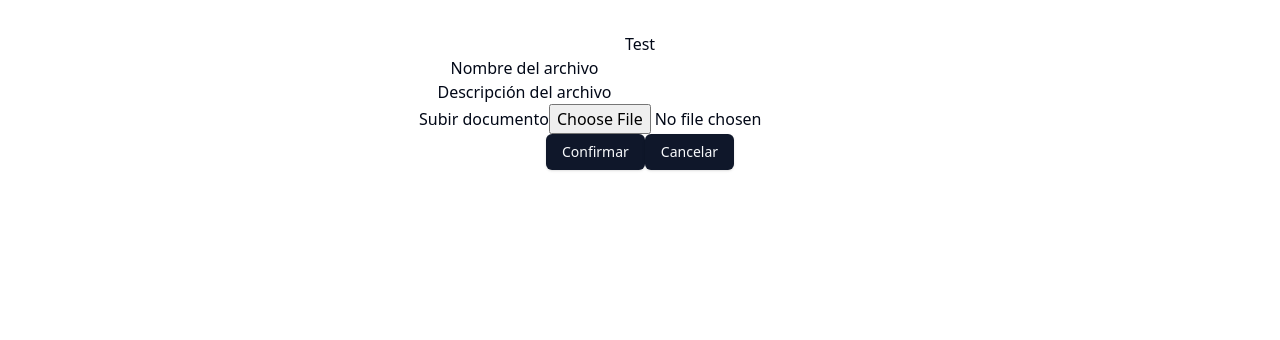
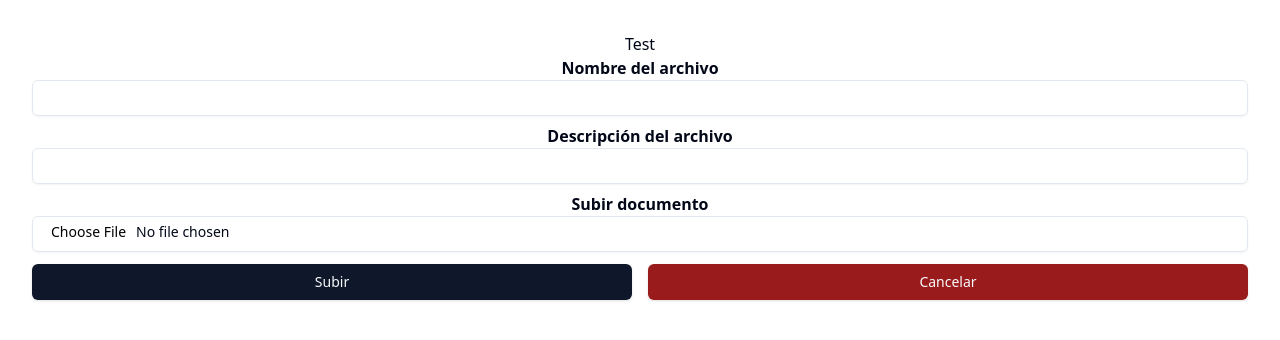
Before and after one commit to DivorcedLance/myb-hydraulic-manager, a React (Vite) app: page /myb-hydraulic-manager/test in a window 1280 px wide. Shown: the top 340 px of the page. Built offline with nearby package versions, Linux system fonts and the light colour scheme.

Commit message:
Add style in upload button

```diff
--- a/src/App.jsx
+++ b/src/App.jsx
@@ -11,6 +11,7 @@ import { RegistroProyecto } from "./pages/RegistroProyecto";
 import { TestPage } from "./components/test/TestPage";
 import { CloseProjectListPage } from "./pages/CloseProjectListPage";
 import VisualizarRepPendPage from "./pages/VisualizarRepPendPage";
+import { TecnicoLibrePage } from "./pages/TecnicoLibrePage";
 
 function App() {
   return (
@@ -26,6 +27,7 @@ function App() {
           <Route path="/proyeccionRepuestos" element={<ProyeccionRepuestos />} />
           <Route path="/closeProject" element={<CloseProjectListPage />} />
           <Route path="/visualizarRepuestos" element={<VisualizarRepPendPage />} />
+          <Route path="/tecnicoLibre" element={<TecnicoLibrePage />} />
           <Route path="/test" element={<TestPage />} />
         </Routes>
       </BrowserRouter>
--- a/src/EmpleadoVentas/FileProyecto.jsx
+++ b/src/EmpleadoVentas/FileProyecto.jsx
@@ -24,9 +24,9 @@ export function FileProyecto({ onAddProforma, manualError, fr }) {
   const [isDialogOpen, setIsDialogOpen] = useState(false);
 
   const handleCancel = () => {
-    fr.setValue("fileName", "");
-    fr.setValue("filedescription", "");
-    fr.setValue("file", null);
+    fr.setValue("fileName", undefined);
+    fr.setValue("filedescription", undefined);
+    fr.setValue("file", undefined);
     setIsDialogOpen(false);
   };
 
@@ -60,7 +60,7 @@ export function FileProyecto({ onAddProforma, manualError, fr }) {
           <DialogTitle>{"Subir proforma"}</DialogTitle>
           <DialogDescription></DialogDescription>
         </DialogHeader>
-        <div className="flex flex-col w-full h-full items-center gap-6">
+        <div className="flex flex-col px-4 w-full gap-2">
           <FormField
             control={fr.control}
             name="fileName"
@@ -72,6 +72,7 @@ export function FileProyecto({ onAddProforma, manualError, fr }) {
               </FormItem>
             )}
           />
+
           <FormField
             control={fr.control}
             name="filedescription"
@@ -83,22 +84,28 @@ export function FileProyecto({ onAddProforma, manualError, fr }) {
               </FormItem>
             )}
           />
-          <Input
-            className={"w-96 h-16 items-center text-lg"}
-            type="file"
-            {...fr.register("file", { required: true })}
-          />
+          <div className="flex justify-center">
+            <Input
+              className={"w-96 h-16 items-center text-lg"}
+              type="file"
+              {...fr.register("file", { required: true })}
+            />
+          </div>
           {fr.formState.errors.file && (
-            <span>{fr.formState.errors.file.message}</span>
+            <div className="flex justify-center">
+              <span className="text-red-600">
+                {fr.formState.errors.file.message}
+              </span>
+            </div>
           )}
           {/* {manualError[2] && (
             <span className="text-red-600">Deba añadir una proforma</span>
           )} */}
 
           <Button type="button" onClick={handleSubirFile}>
-            Confirmar
+            Subir
           </Button>
-          <Button type="button" onClick={handleCancel}>
+          <Button type="button" className="bg-red-900" onClick={handleCancel}>
             Cancelar
           </Button>
         </div>
--- a/src/EmpleadoVentas/FormRegistro.jsx
+++ b/src/EmpleadoVentas/FormRegistro.jsx
@@ -47,8 +47,6 @@ export function FormRegistro({ fr }) {
           )}
         />
       </div>
-
-
     </div>
   );
 }
--- /dev/null
+++ b/src/Tecnico/TecnicoView.jsx
@@ -0,0 +1,30 @@
+import { Link } from "react-router-dom";
+import { Button } from "@/components/ui/button";
+import useStore from "@/store/useStore";
+
+export default function TecnicoView() {
+  const { setCurrentProjectId } = useStore();
+  return (
+    <div className="flex flex-col gap-3">
+      <Link
+        to="/projectView"
+        onClick={() => {
+          setCurrentProjectId(3);
+        }}
+      >
+        <Button className="w-4/12">Reparación</Button>
+      </Link>
+      <Link
+        to="/projectView"
+        onClick={() => {
+          setCurrentProjectId(7);
+        }}
+      >
+        <Button className="w-4/12">Pintado y embalado</Button>
+      </Link>
+      <Link to="/tecnicoLibre">
+        <Button className="w-4/12">Sin tareas</Button>
+      </Link>
+    </div>
+  );
+}
--- a/src/components/FileInputModal.jsx
+++ b/src/components/FileInputModal.jsx
@@ -1,4 +1,4 @@
-import { Button } from '@/components/ui/button'
+import { Button } from "@/components/ui/button";
 import {
   Dialog,
   DialogContent,
@@ -7,13 +7,13 @@ import {
   DialogHeader,
   DialogTitle,
   DialogTrigger,
-} from '@/components/ui/dialog'
-import { useState } from 'react'
-import { FormFile } from './FormFile'
-import uploadIcon from '@/assets/upload-icon.svg'
+} from "@/components/ui/dialog";
+import { useState } from "react";
+import { FormFile } from "./FormFile";
+import uploadIcon from "@/assets/upload-icon.svg";
 
-export function FileInputModal({ fileName = 'Archivo' }) {
-  const [isDialogOpen, setIsDialogOpen] = useState(false)
+export function FileInputModal({ fileName = "Archivo" }) {
+  const [isDialogOpen, setIsDialogOpen] = useState(false);
 
   return (
     <Dialog open={isDialogOpen} onOpenChange={setIsDialogOpen}>
@@ -29,10 +29,10 @@ export function FileInputModal({ fileName = 'Archivo' }) {
           <DialogDescription></DialogDescription>
         </DialogHeader>
         <div className="flex flex-col w-full h-full items-center gap-6">
-          <FormFile />
+          <FormFile onCancel={() => setIsDialogOpen(false)} />
         </div>
         <DialogFooter></DialogFooter>
       </DialogContent>
     </Dialog>
-  )
+  );
 }
--- a/src/components/FormFile.jsx
+++ b/src/components/FormFile.jsx
@@ -1,49 +1,79 @@
-import { useForm } from 'react-hook-form';
-import { zodResolver } from '@hookform/resolvers/zod';
-import { z } from 'zod';
-import { Button } from './ui/button';
+import { useForm } from "react-hook-form";
+import { zodResolver } from "@hookform/resolvers/zod";
+import { z } from "zod";
+import { Button } from "./ui/button";
+import { Input } from "./ui/input";
 
 const FormFileSchema = z.object({
   fileName: z.string().min(1, {
     message: "El nombre del archivo es requerido",
   }),
   description: z.string().optional(),
-  file: z.any().refine(val => val.length > 0, "Archivo requerido"),
+  file: z.any().refine((file) => file.length > 0, {
+    message: "El archivo es requerido",
+  }),
 });
 
-export function FormFile() {
-  const { register, handleSubmit, formState: { errors }, reset } = useForm({
+export function FormFile({ onCancel }) {
+  const {
+    register,
+    handleSubmit,
+    formState: { errors },
+    reset,
+  } = useForm({
     resolver: zodResolver(FormFileSchema),
   });
 
   const onSubmit = (data) => {
     console.log(data);
+    if (onCancel) onCancel(); //Es para cerrar el modal
   };
 
   const handleCancel = () => {
     reset();
+    if (onCancel) onCancel();
   };
 
   return (
     <form onSubmit={handleSubmit(onSubmit)}>
       <div>
-        <label htmlFor="fileName">Nombre del archivo</label>
-        <input id="fileName" {...register('fileName')} />
-        {errors.fileName && <span>{errors.fileName.message}</span>}
+        <label className="font-semibold" htmlFor="fileName">
+          Nombre del archivo
+        </label>
+        <Input id="fileName" {...register("fileName")} />
+        {/*         <input id="fileName" {...register('fileName')} />
+         */}
+        {errors.fileName && (
+          <span className="text-red-600">{errors.fileName.message}</span>
+        )}
       </div>
 
-      <div>
-        <label htmlFor="description">Descripción del archivo</label>
-        <input id="description" {...register('description')} />
+      <div className="mt-2">
+        <label className="font-semibold" htmlFor="description">
+          Descripción del archivo
+        </label>
+        <Input id="description" {...register("description")} />
+        {errors.description && (
+          <span className="text-red-600">{errors.description.message}</span>
+        )}
       </div>
 
-      <div>
-        <label htmlFor="file">Subir documento</label>
-        <input type="file" id="file" {...register('file')} />
+      <div className="mt-2">
+        <label className="font-semibold" htmlFor="file">
+          Subir documento
+        </label>
+        <Input type="file" {...register("file")} />
+        {errors.file && (
+          <span className="text-red-600">{errors.file.message}</span>
+        )}
       </div>
 
-      <Button type="submit">Confirmar</Button>
-      <Button type="button" onClick={handleCancel}>Cancelar</Button>
+      <div className="grid grid-cols-2 gap-4 mt-3">
+        <Button type="submit">Subir</Button>
+        <Button type="button" className="bg-red-800" onClick={handleCancel}>
+          Cancelar
+        </Button>
+      </div>
     </form>
   );
 }
--- a/src/components/ProjectFlow/ProjectFlow.jsx
+++ b/src/components/ProjectFlow/ProjectFlow.jsx
@@ -8,10 +8,10 @@ export function ProjectFlow({status = 0}) {
     "Asignando Reparacion",
     "Reparando",
     "Control de Calidad",
-    "Generando informe de Reparación",
+    "Subiendo informe de Reparación",
     "Asignando pintado y embalaje",
     "Pintando y embalando",
-    "Generando informe de ventas",
+    "Subiendo informe de ventas",
     "Terminado"
   ]
 
--- a/src/pages/LoginPage.jsx
+++ b/src/pages/LoginPage.jsx
@@ -1,6 +1,7 @@
 import { Combobox } from "@/components/ComboBox";
 import { Button } from "@/components/ui/button";
 import useStore from "@/store/useStore";
+import TecnicoView from "@/Tecnico/TecnicoView";
 import { Link } from "react-router-dom";
 
 export function LoginPage() {
@@ -20,11 +21,7 @@ export function LoginPage() {
           itemName={"Rol"}
         />
       </div>
-      {currentRole === "Tecnico" && (
-        <Link to="/projectList">
-          <Button className="w-4/12">Seguimiento de Proyectos</Button>
-        </Link>
-      )}
+      {currentRole === "Tecnico" && <TecnicoView />}
       {currentRole === "Jefe" && (
         <>
           <Link to="/projectList">
--- a/src/pages/RegistroProyecto.jsx
+++ b/src/pages/RegistroProyecto.jsx
@@ -45,7 +45,9 @@ const formSchema = z.object({
     message: "El nombre del archivo es requerido",
   }),
   description: z.string().optional(),
-  file: z.any(),
+  file: z.any().refine((file) => file.length > 0, {
+    message: "El archivo es requerido",
+  }),
 });
 
 const manualEvaluation = (added, descripcion, proforma, modError) => {
@@ -84,14 +86,6 @@ export function RegistroProyecto() {
 
   const form = useForm({
     resolver: zodResolver(formSchema),
-    defaultValues: {
-      nombre: "",
-      nroDocumento: "",
-      ruc: "",
-      fileName: "",
-      file: null,
-      filedescription: "",
-    },
   });
 
   const modError = (index, value) => {
--- /dev/null
+++ b/src/pages/TecnicoLibrePage.jsx
@@ -0,0 +1,16 @@
+import { useEffect } from "react";
+
+export function TecnicoLibrePage() {
+  useEffect(() => {
+    const root = document.getElementById("root");
+    root.className = "flex h-screen";
+    return () => {
+      root.className = "";
+    };
+  }, []);
+  return (
+    <div className="my-auto mx-auto">
+      <h1 className="font-bold text-4xl">NO TIENE TAREAS ASIGNADAS</h1>
+    </div>
+  );
+}
```
